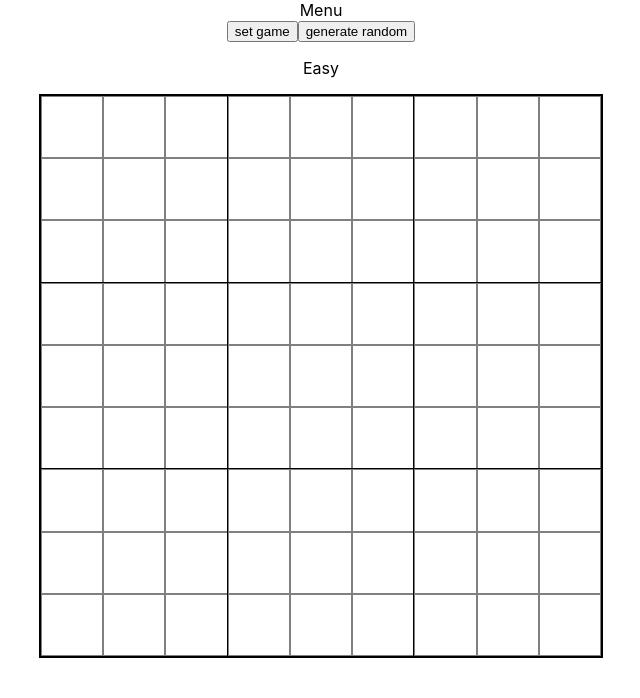
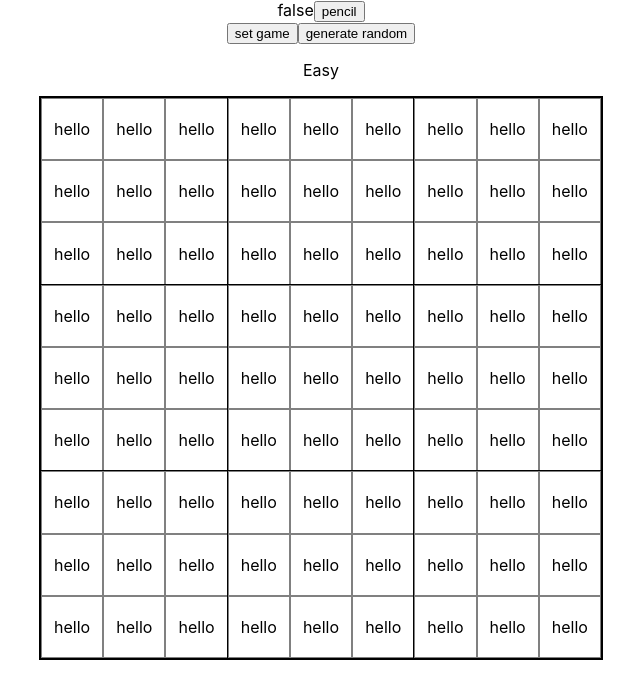
Before and after one commit to pdebuque/sudoku, a React (Create React App) app: page / in a window 1280 px wide. Shown: the top 698 px of the page, without its empty margins (319-959 px from the left). Built offline with nearby package versions, Linux system fonts and the light colour scheme.

Commit message:
working on number select

```diff
--- a/src/App.tsx
+++ b/src/App.tsx
@@ -24,7 +24,7 @@ function App() {
   const dispatch = useAppDispatch()
 
   const handleClick = () => {
-    dispatch(setGame(games[1]))
+    dispatch(setGame(games[0]))
   }
 
   const handleRandom = () => {
--- a/src/components/Menu.tsx
+++ b/src/components/Menu.tsx
@@ -1,10 +1,25 @@
 import React from 'react'
+
+import { useAppDispatch, useAppSelector } from '../hooks'
+
+import { toggleEdit } from '../redux/reducers/user.reducer'
 
 const Menu: React.FC = () => {
 
+  const dispatch = useAppDispatch()
+  const { editMode } = useAppSelector((state) => state.user)
+
+  const handlePencil = () => {
+    dispatch(toggleEdit())
+  }
 
   return (
-    <div>Menu</div>
+    <nav>
+      {JSON.stringify(editMode)}
+      <button onClick={handlePencil}>pencil</button>
+
+
+    </nav>
   )
 }
 
--- a/src/components/NumberSelect.tsx
+++ b/src/components/NumberSelect.tsx
@@ -1,19 +1,31 @@
-import React from 'react'
+import React from 'react';
 
 interface Props {
   menuOpen: boolean;
   setMenuOpen: React.Dispatch<React.SetStateAction<boolean>>
+  notes: number[]
 }
 
 const NumberSelect: React.FC<Props> = (props) => {
 
   const {
     menuOpen,
-    setMenuOpen
+    setMenuOpen,
+    notes
   } = props
 
+  const menuStyle: React.CSSProperties = {
+    position: 'absolute',
+
+  }
+
   return (
-    <div>number select</div>
+    <div
+      className='number-select'
+      style={menuStyle}
+    >
+      hello
+    </div>
   )
 }
 
--- a/src/components/Square.tsx
+++ b/src/components/Square.tsx
@@ -4,6 +4,8 @@ import { SquareInt, BoardInt } from '../model'
 
 import { useAppDispatch, useAppSelector } from '../hooks';
 import { saveValue, checkSquareById, checkComplete } from '../redux/reducers/game.reducer';
+
+import { toggleEdit } from '../redux/reducers/user.reducer'
 
 import NumberSelect from './NumberSelect';
 import SquareNotes from './SquareNotes';
@@ -23,7 +25,9 @@ const Square: React.FC<Props> = (props) => {
   } = props
 
   const dispatch = useAppDispatch();
-  const { game } = useAppSelector((state) => state.game)
+  const { game } = useAppSelector((state) => state.game);
+
+  const { editMode } = useAppSelector((state) => state.user);
 
   const [focus, setFocus] = useState<boolean>(false);
   const [inputValue, setInputValue] = useState<number | string>('')
@@ -31,7 +35,8 @@ const Square: React.FC<Props> = (props) => {
 
   const handleClick: (e: any) => void = (e) => {
     // console.log('clicked square: ', square)
-    setFocus(true)
+    if (editMode) setMenuOpen(true)
+    else setFocus(true)
   }
 
   const handleDisable: () => void = () => {
@@ -50,11 +55,11 @@ const Square: React.FC<Props> = (props) => {
 
   const displayNumber = (square: SquareInt) => {
     if (square.static) return <b>{square.value}</b>
-    if (square.value === 0) return <SquareNotes notes = {square.notes}/>
+    if (square.value === 0) return <SquareNotes notes={square.notes} />
     return square.value
   }
 
-  const squareStyle = {
+  const squareStyle: React.CSSProperties = {
     color: square.correct ? 'black' : 'red'
   }
 
@@ -82,6 +87,7 @@ const Square: React.FC<Props> = (props) => {
           :
           displayNumber(square)
       }
+      <NumberSelect menuOpen = {menuOpen} setMenuOpen={setMenuOpen} notes = {square.notes}/>
     </div>
   )
 }
--- a/src/redux/reducers/game.reducer.ts
+++ b/src/redux/reducers/game.reducer.ts
@@ -1,6 +1,7 @@
 import { createSlice, PayloadAction, current } from '@reduxjs/toolkit';
 import { blankGame, BoardInt, SquareInt } from '../../model';
 import type { Game } from '../../model';
+
 
 // import {populateGame} from '../../modules/gameFunctions'
 
@@ -13,7 +14,6 @@ const initialState: InitialState = {
   game: blankGame,
   complete: false,
 }
-
 
 const reformatGame: (game: Game) => Game = (game) => {
   const { board, difficulty } = game
@@ -109,7 +109,7 @@ const gameSlice = createSlice({
       const valueArr = flatBoard.map(square => square.value)
       if (!correctArr.includes(false) && !valueArr.includes(0)) {
         console.log('puzzle complete')
-        state.complete=true
+        state.complete = true
       }
       else console.log('puzzle not complete')
     }
--- /dev/null
+++ b/src/redux/reducers/user.reducer.ts
@@ -0,0 +1,31 @@
+import { createSlice, PayloadAction, current } from '@reduxjs/toolkit';
+
+// import {populateGame} from '../../modules/gameFunctions'
+
+type InitialState = {
+  editMode: boolean,
+  score: number,
+}
+
+const initialState: InitialState = {
+  editMode: false,
+  score: 0
+}
+
+
+const userSlice = createSlice({
+  name: 'game',
+  initialState,
+  reducers: {
+    incrementScore(state) {
+      state.score = state.score + 1
+    },
+    toggleEdit(state) {
+      state.editMode = !state.editMode
+    }
+  }
+})
+
+export const { incrementScore, toggleEdit } = userSlice.actions;
+
+export default userSlice.reducer;
--- a/src/redux/store.ts
+++ b/src/redux/store.ts
@@ -1,10 +1,12 @@
 import { configureStore } from '@reduxjs/toolkit';
 import gameReducer from './reducers/game.reducer';
+import userReducer from './reducers/user.reducer'
 import logger from 'redux-logger';
 
 const store = configureStore({
   reducer: {
-    game: gameReducer
+    game: gameReducer,
+    user: userReducer
   },
   middleware: (getDefaultMiddleware)=>getDefaultMiddleware().concat(logger)
 })
```
